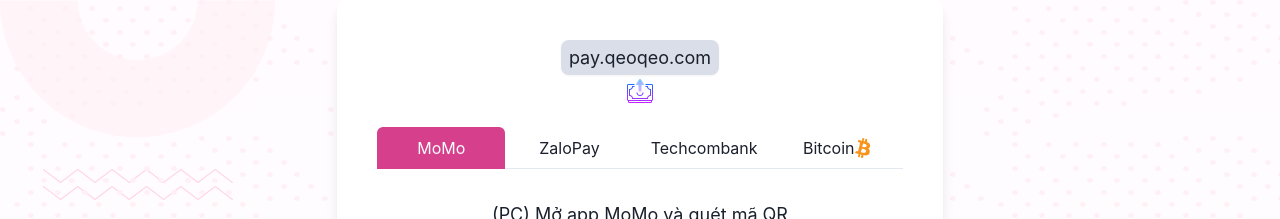
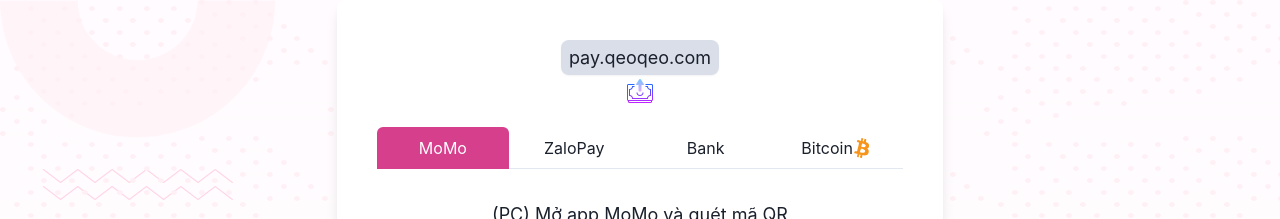
Before and after one commit to tvqqq/quyen-payment-vite, a React (Vite) app: page / in a window 1280 px wide. Shown: the top 219 px of the page. Built offline with nearby package versions, Linux system fonts and the light colour scheme.

Commit message:
chore: edit tab title

```diff
--- a/src/App.jsx
+++ b/src/App.jsx
@@ -44,7 +44,7 @@
           <TabList mb="1em">
             <Tab _selected={{ color: "white", bg: "pink.500" }}>MoMo</Tab>
             <Tab _selected={{ color: "white", bg: "blue.500" }}>ZaloPay</Tab>
-            <Tab _selected={{ color: "white", bg: "red.500" }}>Techcombank</Tab>
+            <Tab _selected={{ color: "white", bg: "red.500" }}>Bank</Tab>
             <Tab _selected={{ color: "white", bg: "orange.500" }}>
               <Flex alignItems="center">
                 Bitcoin <Image src={btc} alt="Bitcoin" w="5" h="5" />
```
